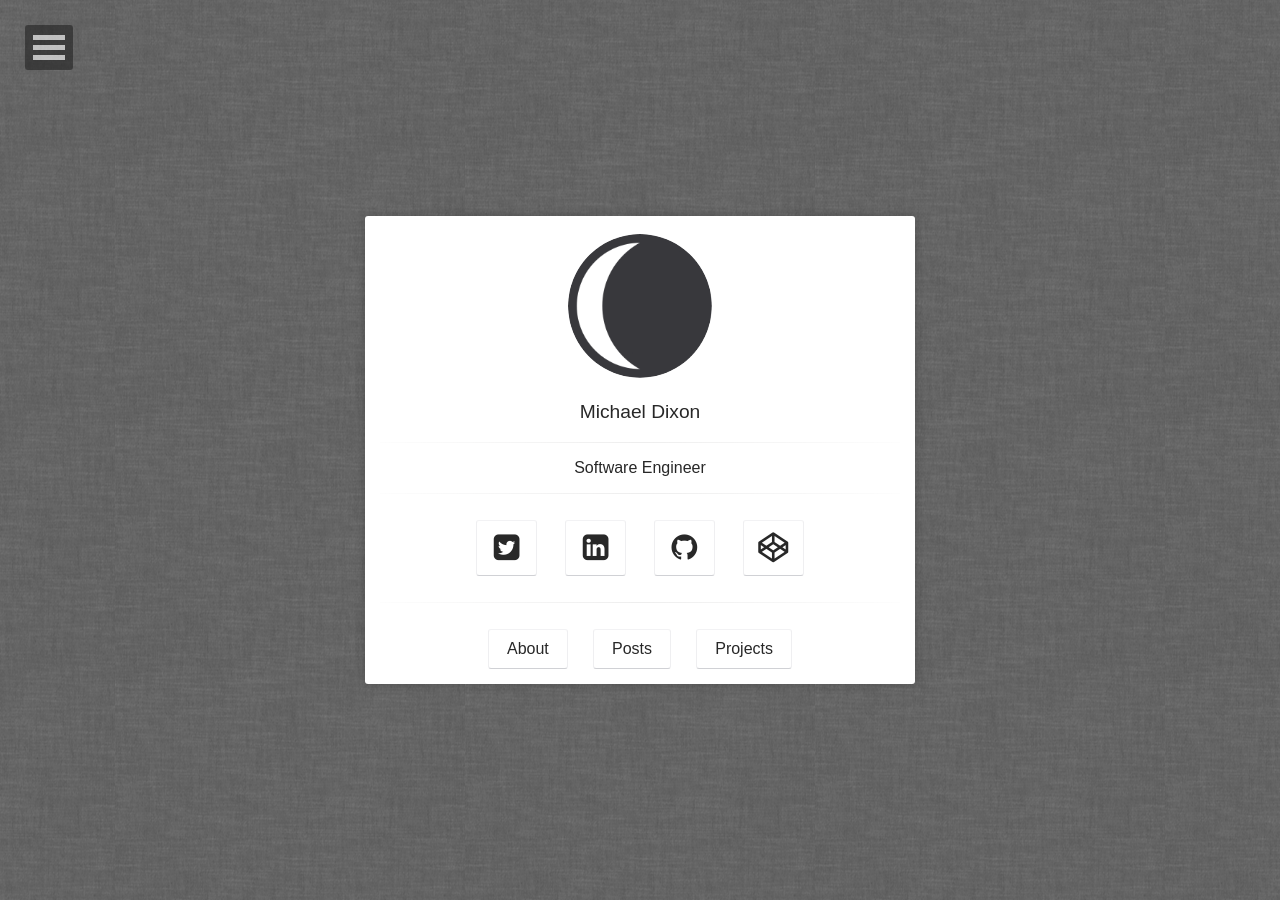
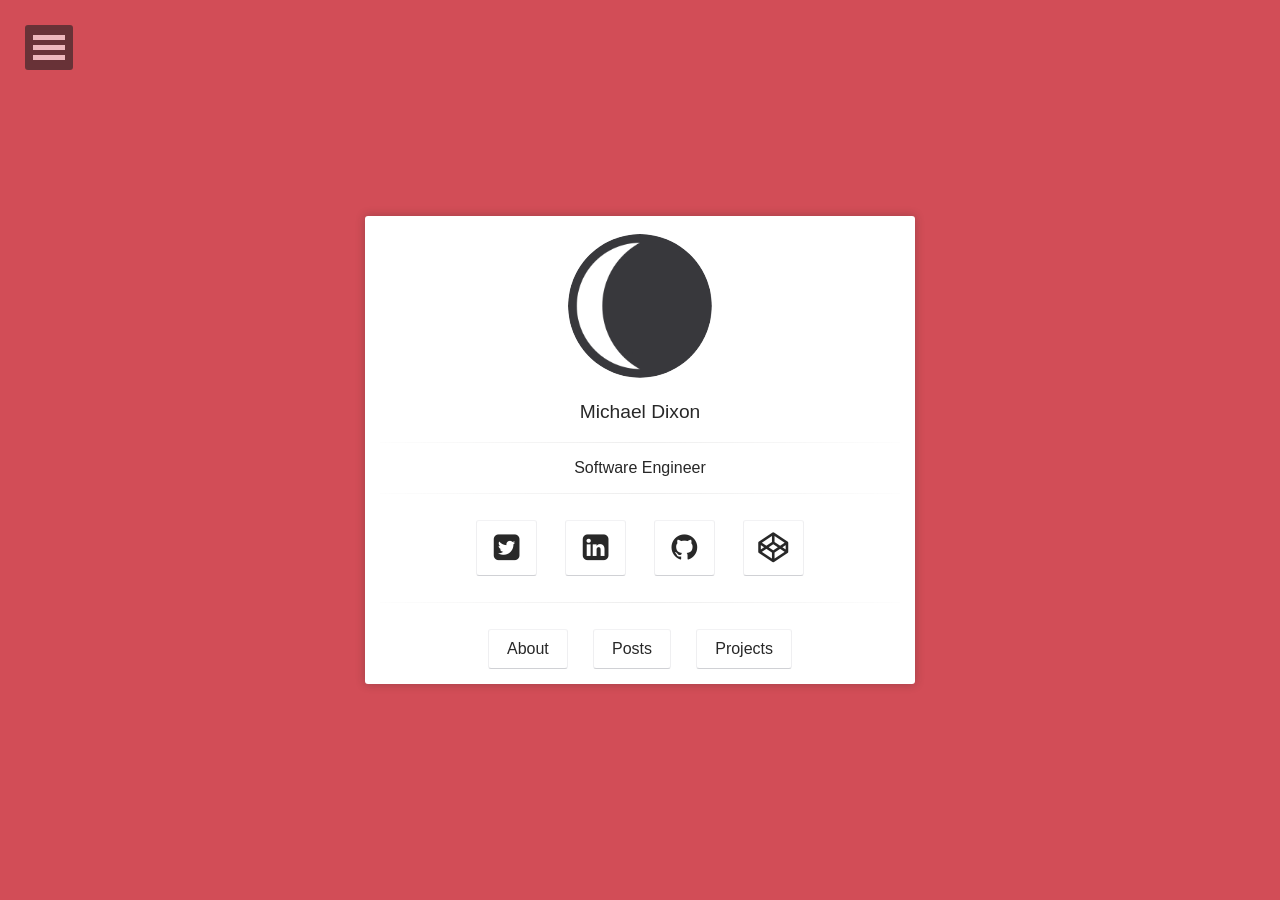
Before and after one commit to qualitydixon/qualitydixon.github.io, a Jekyll site: the page built from index.html, in a window 1280 px wide. Built offline with Jekyll 4.4.1, drawn with Linux system fonts in a browser that asks for light colours; some web fonts are replaced.

Commit message:
New background.

```diff
--- a/_config.yml
+++ b/_config.yml
@@ -5,7 +5,7 @@ description:        "Moon is a minimal, one column jekyll theme for your blog."
 #reading_time:       true
 words_per_minute:   200
 logo:               'assets/img/logo.png'
-background:         'assets/img/grey.png'
+#background:         'assets/img/grey.png'
 tiled_bg:           false   # Set this true if you want to tile your background image, otherwise it will be covered
 locale:             en_US
 url:                http://qualitydixon.github.io/
--- a/_sass/site.scss
+++ b/_sass/site.scss
@@ -17,6 +17,7 @@ body {
 	@include font-rem($doc-font-size);
 	color: $color_tuatara;
 	background-color: $bodycolor;
+	background-image: 'assets/img/grey.png';
 	background-position: center center;
 	background-attachment: fixed;
 	@media #{$small} {
```
